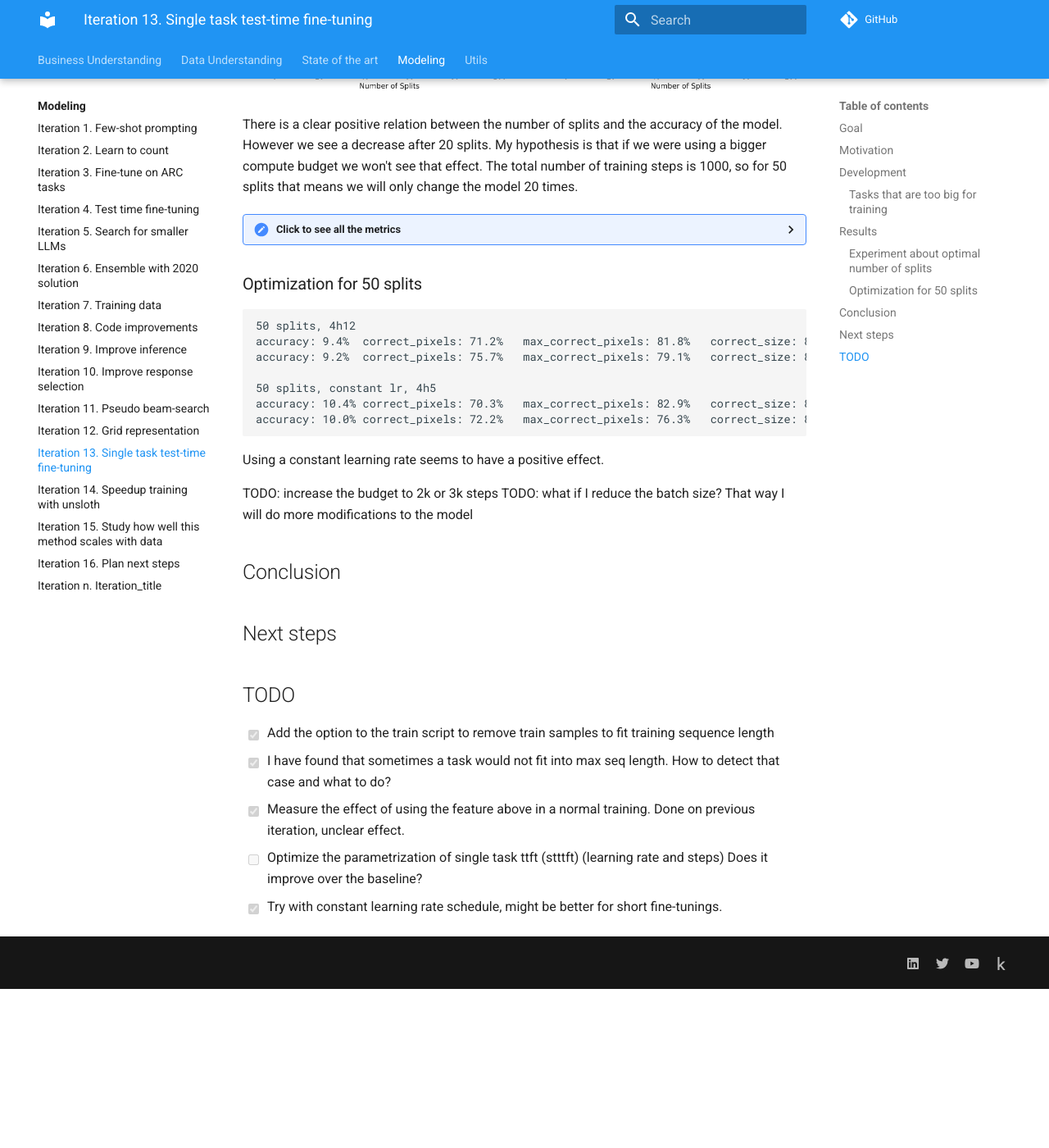
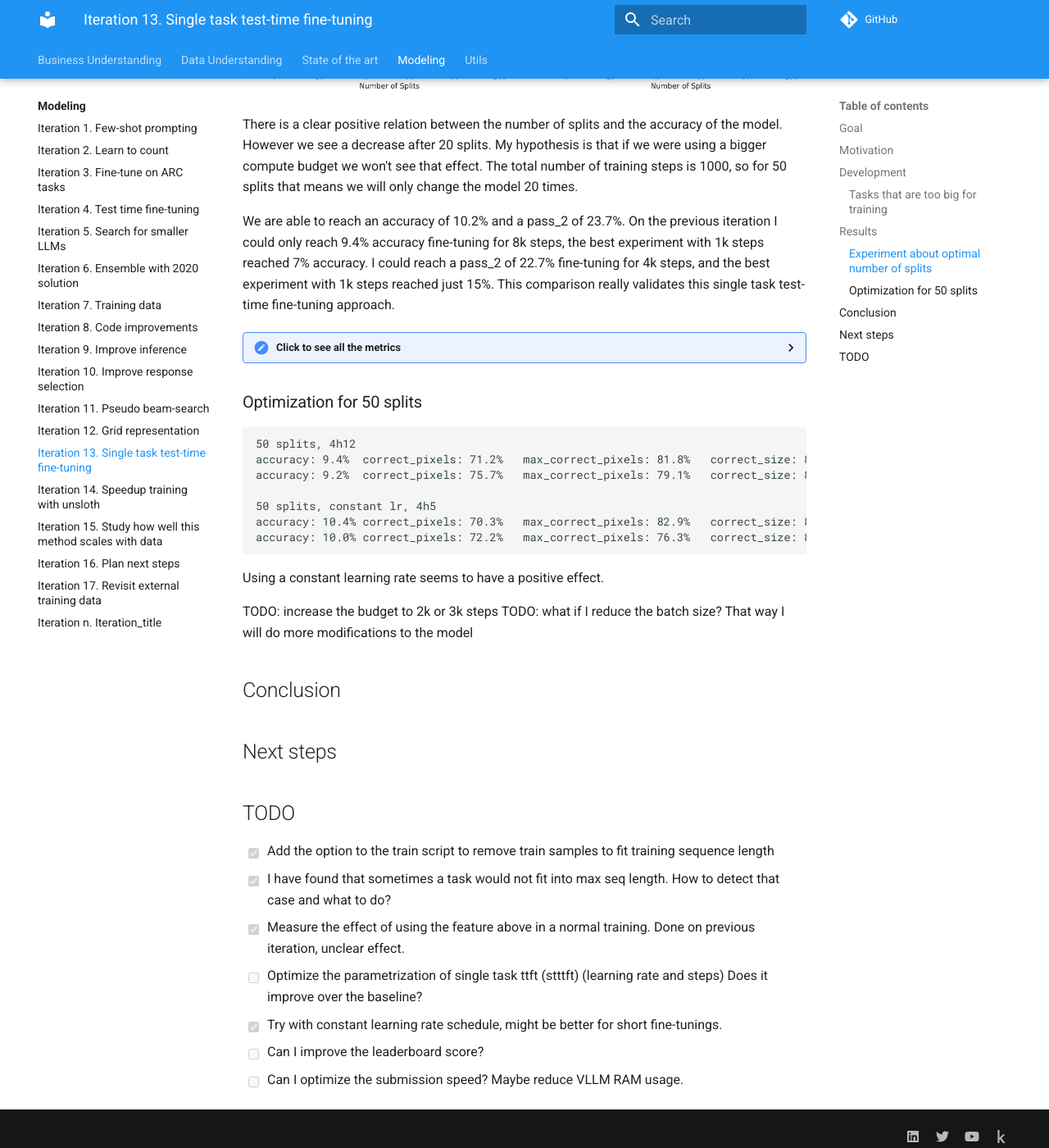
Before and after one commit to zhengjunyao-work/arc24, an MkDocs documentation site: the page built from docs/modeling/Iteration_13_single_task_ttft.md, in a window 1280 px wide and 1400 px high, scrolled down 2013 px. Shown: the whole window at 82% size. Built offline with MkDocs 1.6.1 and Material for MkDocs 9.7.7, drawn with Linux system fonts in a browser that asks for light colours; comment, search, counter and statistics services are not loaded; before the commit the page ends 3219 px from its top, so only the background shows below that.

Commit message:
updated documentation

```diff
--- a/docs/modeling/Iteration_13_single_task_ttft.md
+++ b/docs/modeling/Iteration_13_single_task_ttft.md
@@ -63,6 +63,10 @@ No prompt smaller than 4096 tokens for task b9630600
 ![effect of the number of splits](res/2024-09-02-17-44-54.png)
 
 There is a clear positive relation between the number of splits and the accuracy of the model. However we see a decrease after 20 splits. My hypothesis is that if we were using a bigger compute budget we won't see that effect. The total number of training steps is 1000, so for 50 splits that means we will only change the model 20 times.
+
+We are able to reach an accuracy of 10.2% and a pass_2 of 23.7%. On the previous iteration I could only reach 9.4% accuracy fine-tuning for 8k steps, the best experiment with 1k steps reached 7% accuracy.
+I could reach a pass_2 of 22.7% fine-tuning for 4k steps, and the best experiment with 1k steps reached just 15%.
+This comparison really validates this single task test-time fine-tuning approach.
 
 <details>
   <summary>Click to see all the metrics</summary>
@@ -131,3 +135,5 @@ TODO: what if I reduce the batch size? That way I will do more modifications to
 - [x] Measure the effect of using the feature above in a normal training. Done on previous iteration, unclear effect.
 - [ ] Optimize the parametrization of single task ttft (stttft) (learning rate and steps) Does it improve over the baseline?
 - [x] Try with constant learning rate schedule, might be better for short fine-tunings.
+- [ ] Can I improve the leaderboard score?
+- [ ] Can I optimize the submission speed? Maybe reduce VLLM RAM usage.
```
Also changed, not shown: docs/modeling/Iteration_12_grid_representation.md (+6 -0 lines), docs/modeling/Iteration_15_study_data_scaling.md (+0 -5 lines), docs/modeling/Iteration_17_external_data.md (added, +28 -0 lines).
